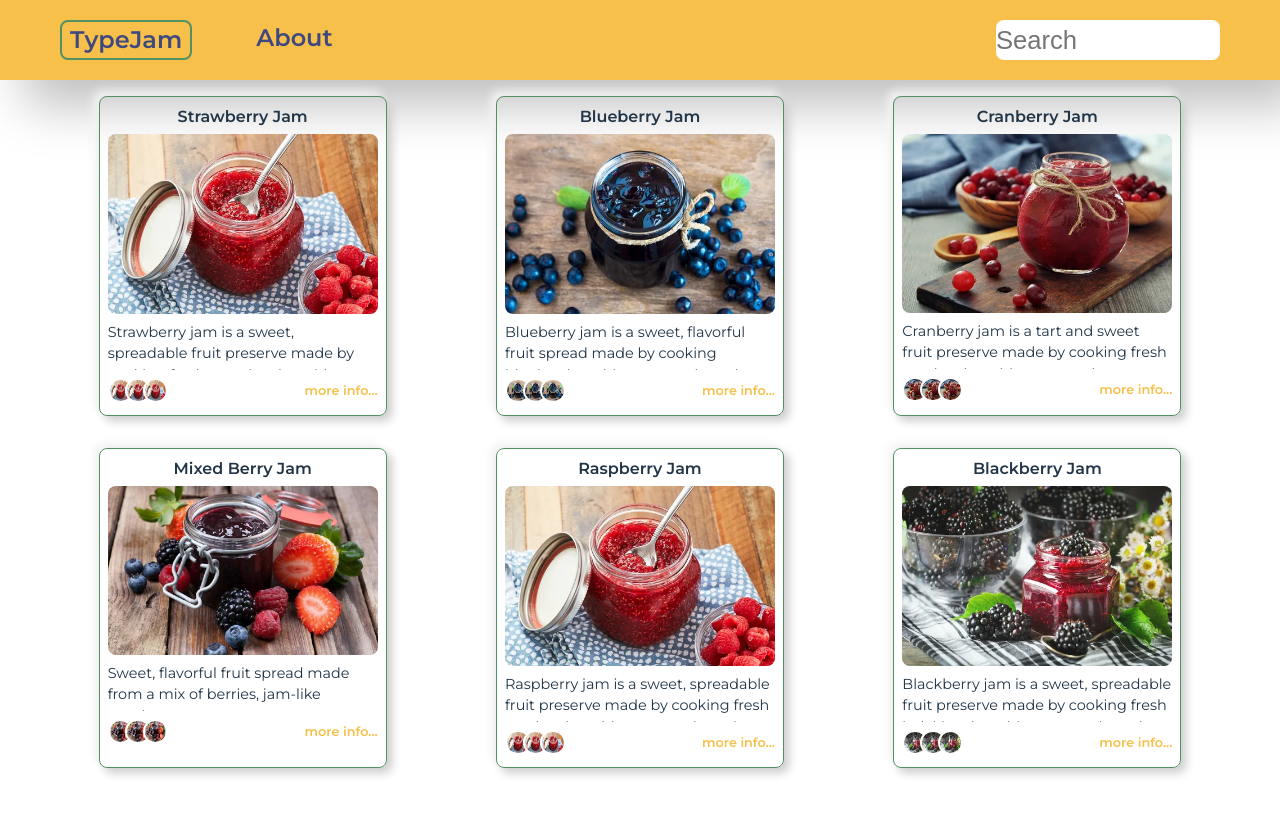
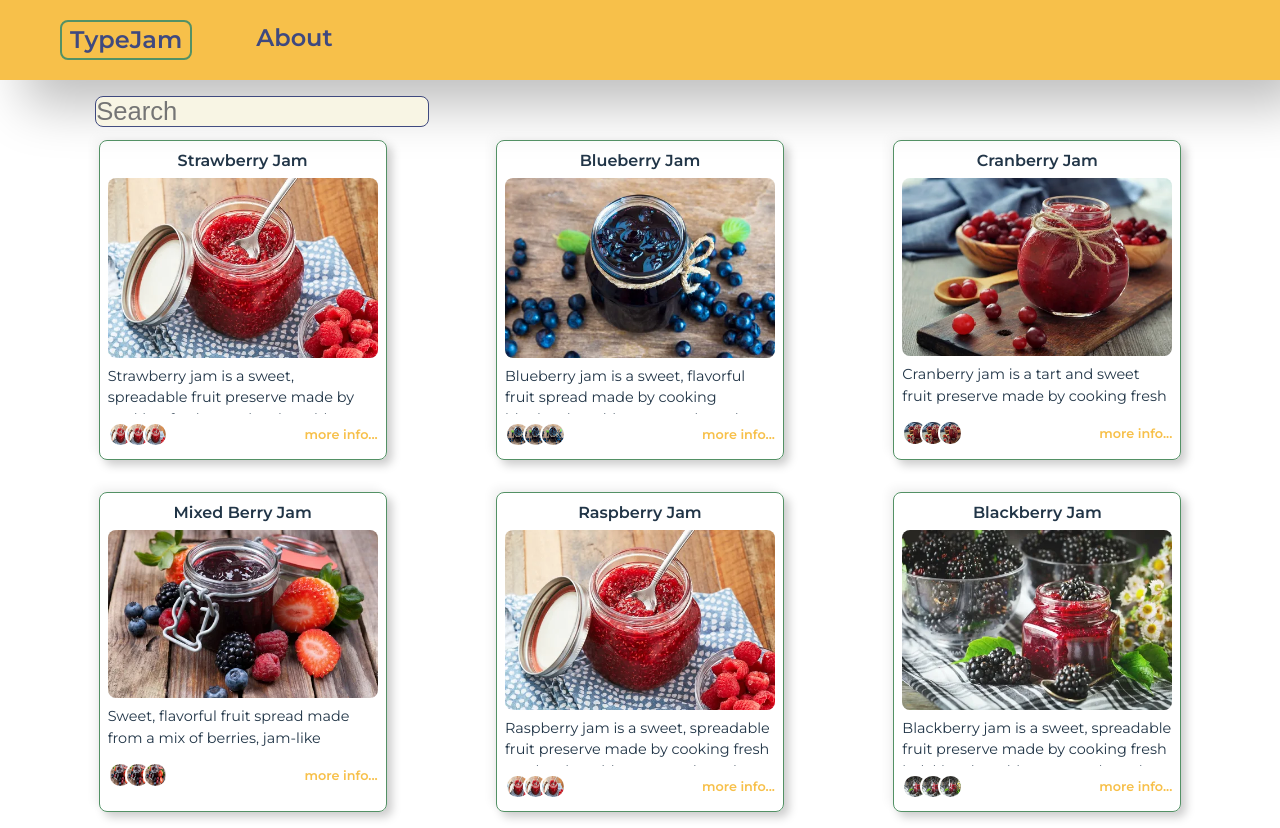
Before and after one commit to Kubatbekkk/rs-school-react, a React (Vite) app: page / in a window 1280 px wide. Before the commit the page ends 800 px from the top, so only its background shows below. Built offline with nearby package versions, Linux system fonts and the light colour scheme.

Commit message:
feat: add Search Comp,setup its state persist

```diff
--- a/src/App.css
+++ b/src/App.css
@@ -43,13 +43,13 @@
   }
 }
 
-.nav__search {
-  border: none;
+.search {
+  border: 1px solid var(--font-color);
   font-size: 1.6rem;
-  margin-left: auto;
-  max-width: 14rem;
+  margin: 0 2.2rem .8rem 2.2rem;
   border-radius: .5rem;
   transition: .5s;
+  background: var(--primary-background);
 }
 
 @media screen and (max-width: 768px) {
@@ -59,7 +59,7 @@
   }
 }
 
-.nav__search:focus {
+.search:focus {
   outline: none;
 }
 
--- a/src/components/CardsList.tsx
+++ b/src/components/CardsList.tsx
@@ -2,10 +2,12 @@ import React, { Component } from 'react';
 import Card from './Card';
 import type { Item } from '../data/items';
 import data from '../data/items';
+import Search from './Search';
 
 type StateType = {
   items: Array<Item>;
 };
+
 export class CardsList extends Component<{}, StateType> {
   constructor(props: {}) {
     super(props);
@@ -15,11 +17,14 @@ export class CardsList extends Component<{}, StateType> {
   }
   render() {
     return (
-      <div className="main__card">
-        {this.state.items.map((item) => (
-          <Card key={item.id} name={item.name} img={item.img} desc={item.desc} />
-        ))}
-      </div>
+      <>
+        <Search />
+        <div className="main__card">
+          {this.state.items.map((item) => (
+            <Card key={item.id} name={item.name} img={item.img} desc={item.desc} />
+          ))}
+        </div>
+      </>
     );
   }
 }
--- a/src/components/Header.tsx
+++ b/src/components/Header.tsx
@@ -11,7 +11,6 @@ export class Header extends Component {
             TypeJam
           </Link>
           <Link to={'/about'}>About</Link>
-          <input type="text" className="nav__search" placeholder="Search" />
         </Container>
       </nav>
     );
--- /dev/null
+++ b/src/components/Search.tsx
@@ -0,0 +1,45 @@
+import React, { Component } from 'react';
+
+type SearchProps = {};
+
+interface SearchState {
+  searchTerm: string;
+}
+
+export class Search extends Component<SearchProps, SearchState> {
+  constructor(props: SearchProps) {
+    super(props);
+    this.state = {
+      searchTerm: localStorage.getItem('searchTerm') || '',
+    };
+  }
+
+  componentDidMount(): void {
+    const searchTerm = localStorage.getItem('searchTerm');
+    if (searchTerm) {
+      this.setState({ searchTerm });
+    }
+  }
+
+  componentWillUnmount(): void {
+    localStorage.setItem('searchTerm', this.state.searchTerm);
+  }
+
+  handleChange = (e: React.ChangeEvent<HTMLInputElement>) => {
+    this.setState({ searchTerm: e.target.value });
+  };
+
+  render() {
+    return (
+      <input
+        type="text"
+        className="search"
+        placeholder="Search"
+        value={this.state.searchTerm}
+        onChange={this.handleChange}
+      />
+    );
+  }
+}
+
+export default Search;
```
